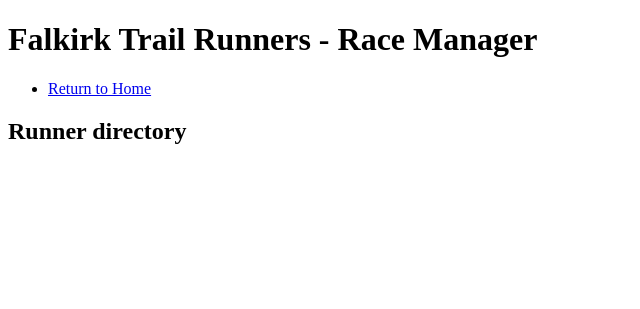
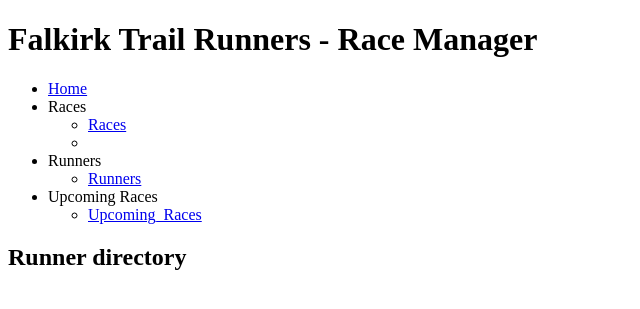
Before and after one commit to stevenmcf/Falkirk_Trail_Runners, a Flask app: template app/templates/Runners/index.html in a window 1280 px wide. Shown: the top 309 px of the page, without its empty margins (0-640 px from the left). Run offline with Flask 2, Linux system fonts and the light colour scheme; the template is opened without the code that fills it, so the values that code supplies are empty.

Commit message:
runners landing page now rendering as expected

```diff
--- a/app/controllers/runners_controller.py
+++ b/app/controllers/runners_controller.py
@@ -9,7 +9,7 @@ runners_blueprint = Blueprint("runners", __name__)
 @runners_blueprint.route("/runners")
 def runners():
     runners = runner_repository.select_all()
-    return render_template("runners/index.html", runners=runners)
+    return render_template("runners/index.html", all_runners=runners)
 
 # NEW
 
--- a/app/templates/Runners/base.html
+++ /dev/null
@@ -1,26 +0,0 @@
-<!DOCTYPE html>
-<html lang="en">
-<head>
-    <meta charset="UTF-8">
-    <meta name="viewport" content="width=device-width, initial-scale=1.0">
-    <link rel="stylesheet" href="{{ url_for('static', filename='css/style.css') }}">
-
-    <title>Falkirk Trail Runners</title>
-
-</head>
-<body>
-    <h1>Falkirk Trail Runners - Race Manager</h1>
-<nav>
-    <ul>
-        <li><a href="/" class="button">Return to Home</a></li>
-
-    </ul>
-</nav>
-
-<Section>
-    {% block content %}
-
-    {% endblock content %}
-</Section>
-</body>
-</html>
--- a/app/templates/Runners/index.html
+++ b/app/templates/Runners/index.html
@@ -1,13 +1,19 @@
-{% extends 'runners/base.html' %}
+{% extends 'base.html' %}
 
 {% block content %}
-    <h2> Runner directory</h2>
-<section>
-    <table>
+
+<h2> Runner directory</h2>
+
+{% for runner in all_runners %}
+
+<table>
+    </tr>
+
+           <tr> <td> {{runner.first_name}} {{runner.last_name}} </td></tr>
 
     </table>
+    {% endfor %}
 
-</section>
+    {% endblock %}
 
-
-{% endblock content %}
+    <a href="runners/new">Add new runner</a>
--- a/app/templates/base.html
+++ b/app/templates/base.html
@@ -23,7 +23,7 @@
         <li>
             Runners
             <ul>
-                <li><a href="/runners/index.html">runners</a></li>
+                <li><a href="/runners">Runners</a></li>
 
             </ul>
         </li>
```
Also changed, not shown: app/repositories/runner_repository.py (+4 -4 lines), app/templates/Runners/edit.html (added), app/templates/Runners/new.html (added).
